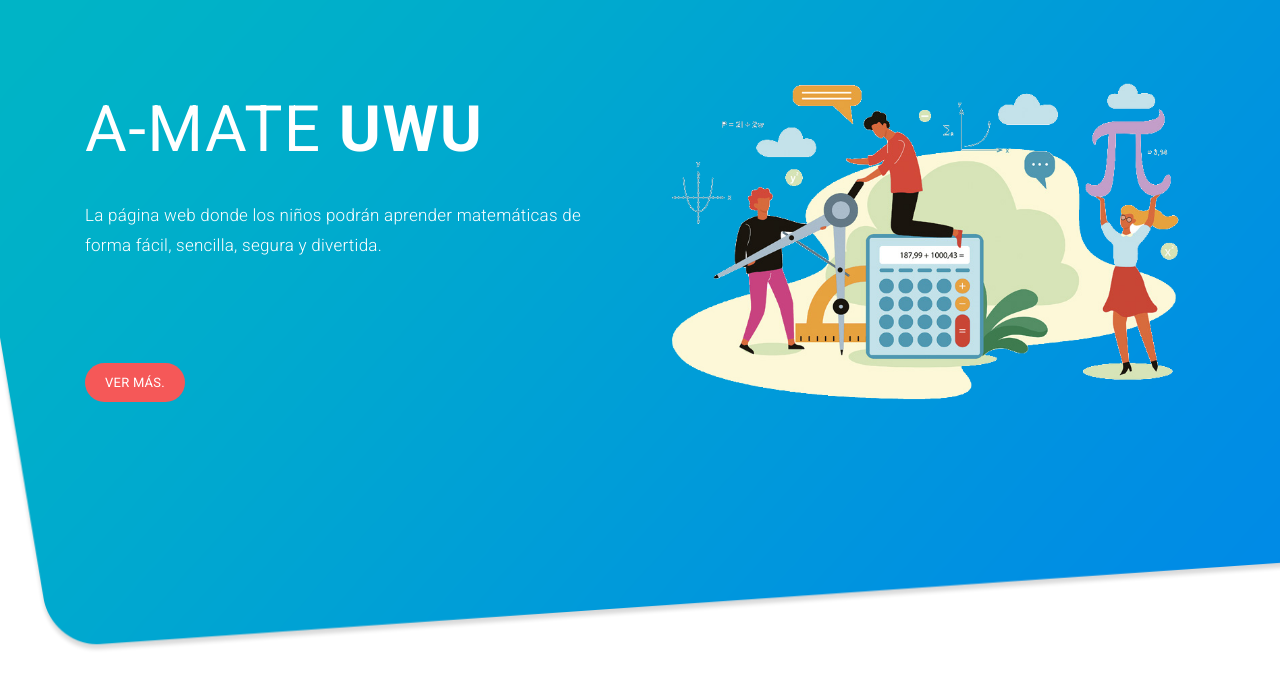
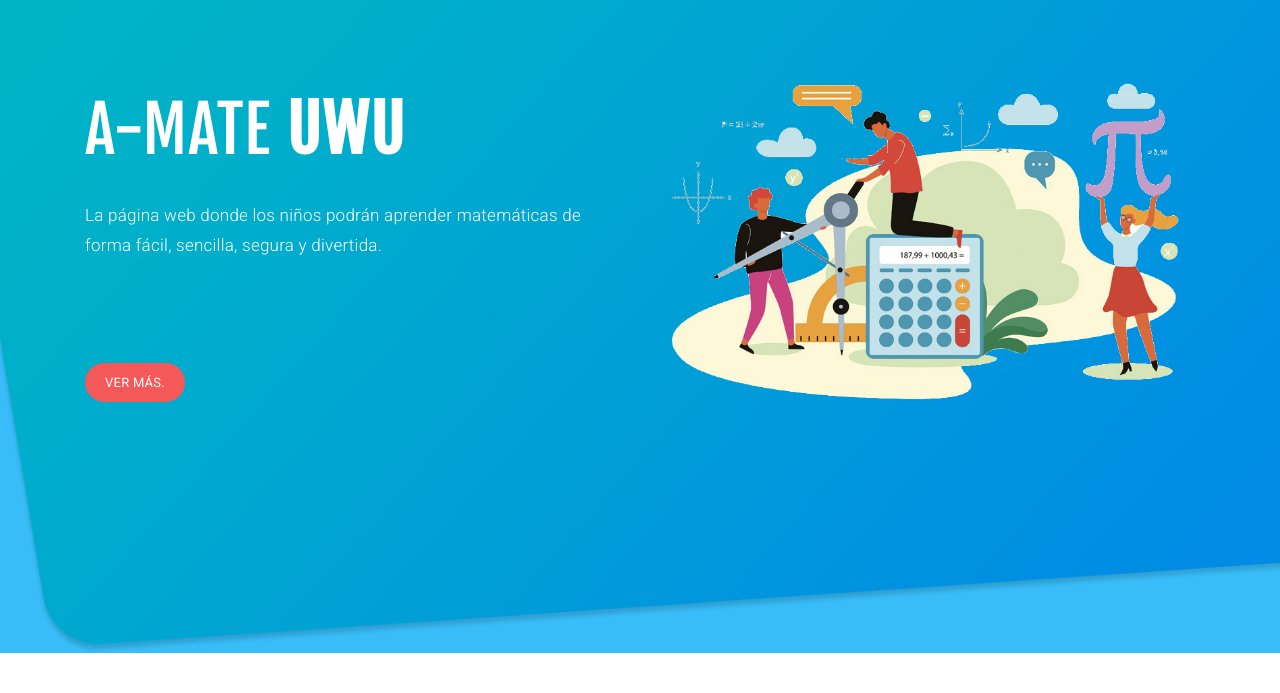
Before and after one commit to richycm/DesarrolloWebPublico, a plain HTML site: page AMateUWU/index.html in a window 1280 px wide. Shown: the part 107-800 px from the top of the page. Drawn offline with Linux system fonts and the light colour scheme.

Commit message:
Update index.html

```diff
--- a/AMateUWU/index.html
+++ b/AMateUWU/index.html
@@ -18,13 +18,16 @@
 <link rel="preconnect" href="https://fonts.gstatic.com" crossorigin>
 <link href="https://fonts.googleapis.com/css2?family=Lobster&display=swap" rel="stylesheet">
 
-	<style> p{
-
-
-	 h1{
-font-family: 'Fjalla One', sans-serif;
-		}
-	</style>
+<style>
+    /* Corrección de sintaxis */
+    h1 {
+        font-family: 'Fjalla One', sans-serif;
+    }
+    /* Aseguramos que el fondo azul cargue rápido */
+    .welcome-area {
+        background-color: #38bdf8; /* Un azul de respaldo por si la imagen tarda */
+    }
+</style>
 
 <!--
 
```
